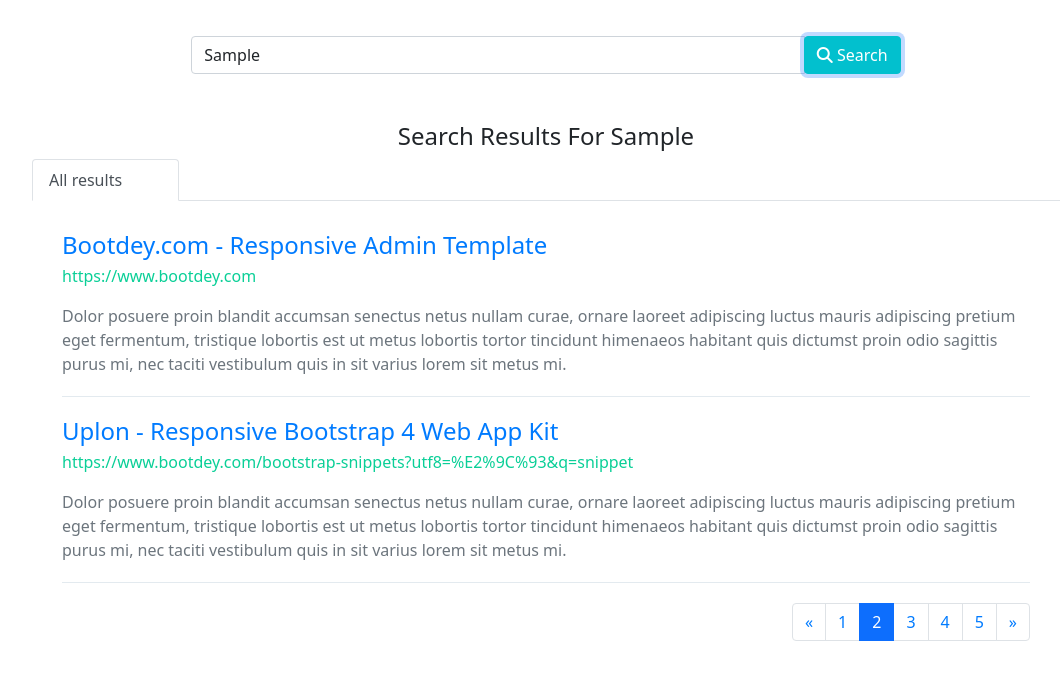
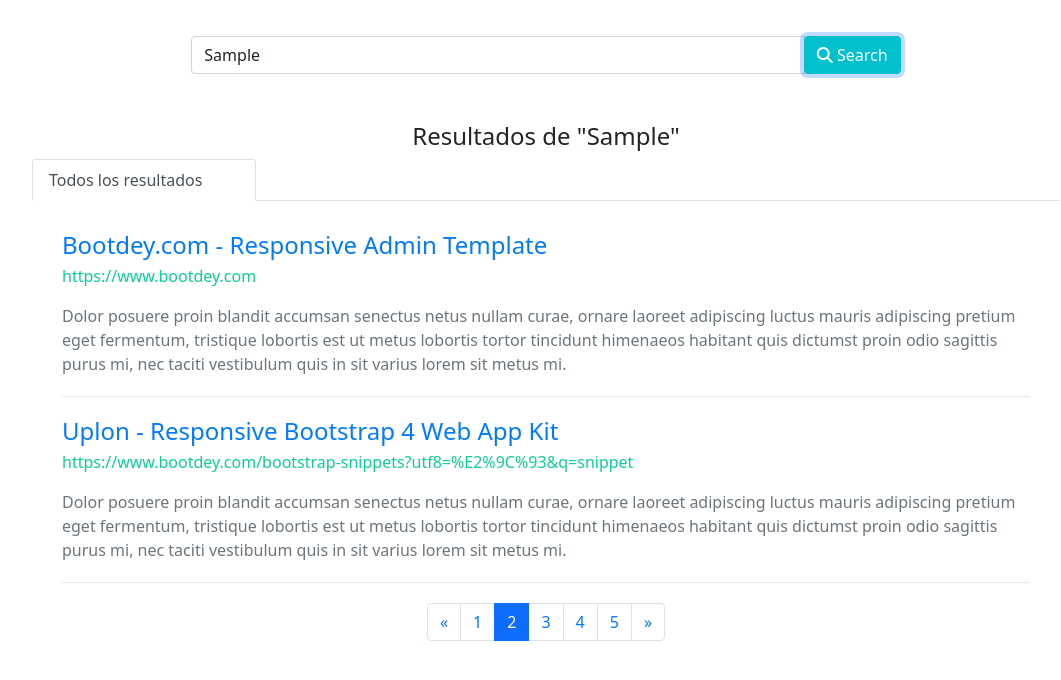
Before and after one commit to Walter0210/paso-a-paso-71464, an Angular app: page / in a window 1280 px wide. Both pictures are taken after typing "Sample" into the empty fields and a click on the button "Search". Shown: the top 680 px of the page, without its empty margins (94-1155 px from the left). Built offline with nearby package versions, Linux system fonts and the light colour scheme.

Commit message:
internacionalizacion (?

```diff
--- a/src/app/buscador/buscador.component.html
+++ b/src/app/buscador/buscador.component.html
@@ -22,10 +22,10 @@
                     <!-- end row -->
                     <div *ngIf='resultado' class="container">
                         <div class="mt-4 text-center">
-                            <h4>Search Results For {{expresionFiltro}}</h4>
+                            <h4>Resultados de "{{expresionFiltro}}"</h4>
                         </div>
                         <ul class="nav nav-tabs tabs-bordered">
-                            <li class="nav-item"><a href="#home" data-toggle="tab" aria-expanded="true" class="nav-link active">All results <span class="badge badge-success ml-1">325</span></a></li>
+                            <li class="nav-item"><a href="#home" data-toggle="tab" aria-expanded="true" class="nav-link active">Todos los resultados<span class="badge badge-success ml-1">325</span></a></li>
                         <!--  <li class="nav-item"><a href="#users" data-toggle="tab" aria-expanded="false" class="nav-link">Users <span class="badge badge-danger ml-1">89</span></a></li> -->
                         </ul>
                         <div class="tab-content">
@@ -43,7 +43,7 @@
                                             <p class="mb-0 text-muted">Dolor posuere proin blandit accumsan senectus netus nullam curae, ornare laoreet adipiscing luctus mauris adipiscing pretium eget fermentum, tristique lobortis est ut metus lobortis tortor tincidunt himenaeos habitant quis dictumst proin odio sagittis purus mi, nec taciti vestibulum quis in sit varius lorem sit metus mi.</p>
                                         </div>
 
-                                        <ul class="pagination justify-content-end pagination-split mt-0">
+                                        <ul class="pagination justify-content-center pagination-split mt-0">
                                             <li class="page-item"><a class="page-link" href="#" aria-label="Previous"><span aria-hidden="true">«</span> <span class="sr-only">Previous</span></a></li>
                                             <li class="page-item"><a class="page-link" href="#">1</a></li>
                                             <li class="page-item active"><a class="page-link" href="#">2</a></li>
```
